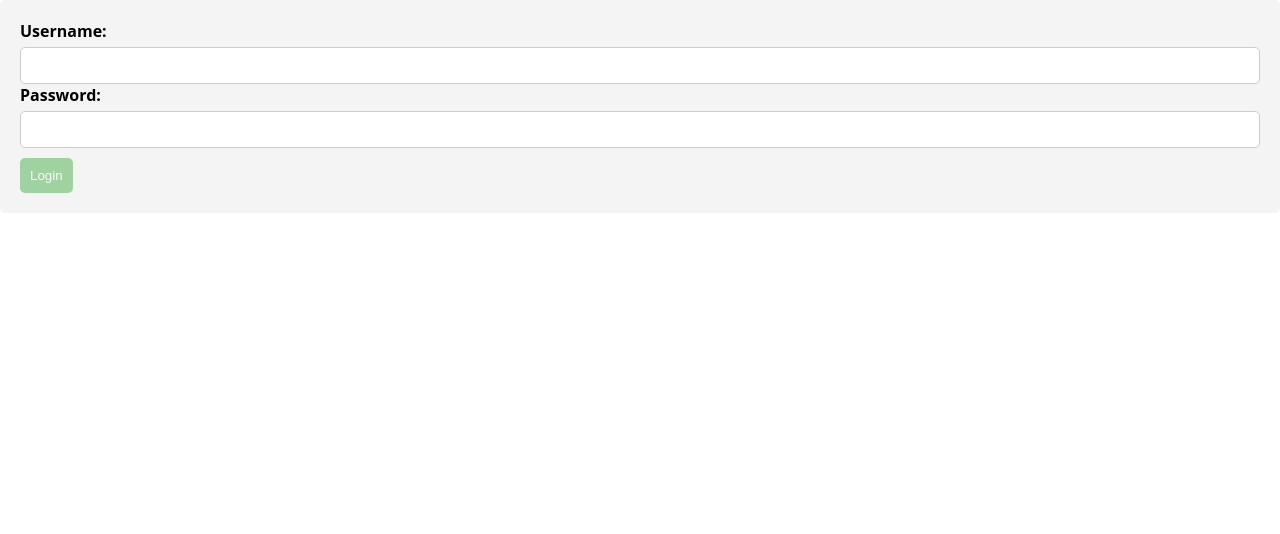
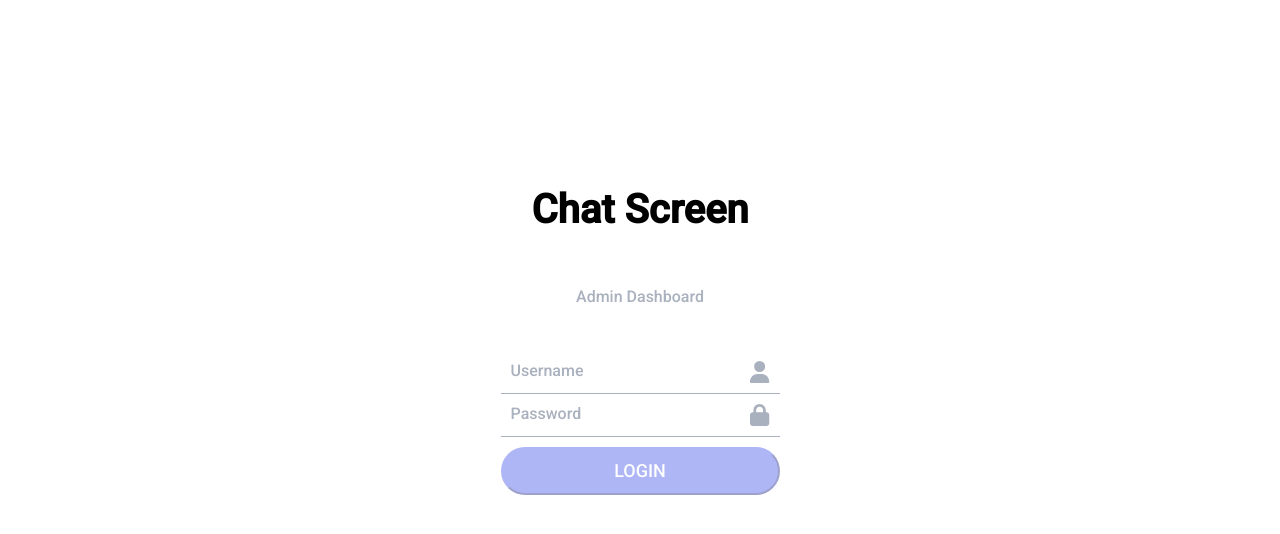
Before and after one commit to chatscreen/Chatscreen-Admin-Dashboard, a React (Create React App) app in the folder client/: page / in a window 1280 px wide. Shown: the top 534 px of the page. Built offline with nearby package versions, Linux system fonts and the light colour scheme; no server answers.

Commit message:
login page roughly done

```diff
--- a/client/src/pages/login/Login.js
+++ b/client/src/pages/login/Login.js
@@ -1,12 +1,19 @@
 import React, { useState } from "react";
+import { FontAwesomeIcon } from "@fortawesome/react-fontawesome";
+import { faUser, faLock } from "@fortawesome/free-solid-svg-icons";
 
 import {
   LoginContainer,
+  Logo,
+  LoginTitle,
   StyledForm,
   StyledInput,
   StyledButton,
   StyledAlert,
   StyledLabel,
+  Input,
+  InputImage,
+  Alerts,
 } from "./LoginElements";
 
 const Login = ({ setAuth }) => {
@@ -52,29 +59,53 @@ const Login = ({ setAuth }) => {
   };
 
   return (
+    <LoginContainer>
       <StyledForm onSubmit={onSubmitForm}>
-      <StyledLabel>Username:</StyledLabel>
+        <Logo>Chat Screen</Logo>
+        <LoginTitle>Admin Dashboard</LoginTitle>
+        <Input>
+          <StyledLabel>Username</StyledLabel>
           <StyledInput
             type="text"
             name="user"
             value={user}
             onChange={(e) => onChange(e)}
           />
-      <StyledLabel invalid={!passwordInvalid}>Password:</StyledLabel>
+          <InputImage>
+            <FontAwesomeIcon
+              style={{ height: "100%" }}
+              icon={faUser}
+              color={"#a9b0be"}
+            ></FontAwesomeIcon>
+          </InputImage>
+        </Input>
+        <Input>
+          <StyledLabel invalid={!passwordInvalid}>Password</StyledLabel>
           <StyledInput
             type="password"
             name="pwd"
             value={pwd}
             onChange={(e) => onChange(e)}
           />
+          <InputImage>
+            <FontAwesomeIcon
+              style={{ height: "100%" }}
+              icon={faLock}
+              color={"#a9b0be"}
+            ></FontAwesomeIcon>
+          </InputImage>
+        </Input>
+        <Alerts>
           {!passwordInvalid && <StyledAlert>Password is invalid.</StyledAlert>}
           {!userInvalid && (
             <StyledAlert>User must have Admin Privelages.</StyledAlert>
           )}
+        </Alerts>
         <StyledButton type="submit" disabled={!user || !pwd}>
-        Login
+          LOGIN
         </StyledButton>
       </StyledForm>
+    </LoginContainer>
   );
 };
 
--- a/client/src/pages/login/LoginElements.js
+++ b/client/src/pages/login/LoginElements.js
@@ -1,37 +1,69 @@
 import styled from "styled-components";
 
 export const LoginContainer = styled.div`
-  background: #faa;
+  background: #ffffff;
   height: 100vh;
+  position: relative;
+  box-sizing: border-box;
 `;
 
 export const StyledForm = styled.form`
-  background-color: #f4f4f4;
-  padding: 20px;
+  background-color: #ffffff
   border-radius: 5px;
+  width: 279px;
+  margin: auto;
+  position: relative;
+  top: 17%;
+`;
+
+export const Logo = styled.h1`
+  font-family: roboto;
+  font-size: 40px;
+  width: 279px;
+  margin: auto;
+  padding-top: 50px;
+  padding-bottom: 55px;
+  text-align: center;
+`;
+
+export const LoginTitle = styled.p`
+  color: #a9b0be;
+  text-align: center;
+  padding-bottom: 45px;
+  font-family: roboto;
+  font-style: bold;
+  line-height: 18px;
 `;
 
 export const StyledLabel = styled.label`
+  font-family: roboto;
+  font-weight: thin;
   display: block;
-  margin-bottom: 5px;
-  font-weight: bold;
-  color: ${(props) => (props.invalid ? "red" : "black")};
+  padding: 10px;
+  color: ${(props) => (props.invalid ? "red" : "#a9b0be")};
 `;
 
 export const StyledInput = styled.input`
+  font-family: roboto;
   width: 100%;
   padding: 10px;
-  border: 1px solid #ccc;
-  border-radius: 5px;
+  border: none;
 `;
 
 export const StyledButton = styled.button`
-  background-color: #4caf50;
+  box-shadow: none !important;
+  font-family: roboto;
+  font-style: bold;
+  line-height: 18px;
+  background-color: #5f6fee;
+  height: 48px;
+  font-size: 18px;
+  border-radius: 24px;
+  border-color: #5f6fee;
   color: white;
+  width: 100%;
   padding: 10px;
   margin-top: 10px;
-  border: none;
-  border-radius: 5px;
   cursor: pointer;
   &:disabled {
     opacity: 0.5;
@@ -40,10 +72,32 @@ export const StyledButton = styled.button`
     opacity: 1;
   }
 `;
+export const Alerts = styled.div`
+  justify-content: center;
+  width: 100%;
+  text-align: center;
+`;
 
 export const StyledAlert = styled.div`
+  margin-top: 10px;
+  font-family: roboto;
+  font-size: 12px;
   padding: 10px;
-  background-color: #f44336;
-  color: white;
-  margin-top: 10px;
+  color: red;
 `;
+
+export const Input = styled.div`
+  display: flex;
+  justify-content: space-between;
+  border-bottom: 1px solid #a9b0be;
+`;
+
+export const InputImage = styled.div`
+  color: #000
+  height: 100%;
+  width: auto;
+  margin-left: 5px;
+  margin-right: 20px;
+  padding-bottom: 10px;
+  padding: 10px;
+`;
```
Also changed, not shown: 1 other file (tests, documents, lock files or other folders). Lines whose indentation alone changed are shown as unchanged.
